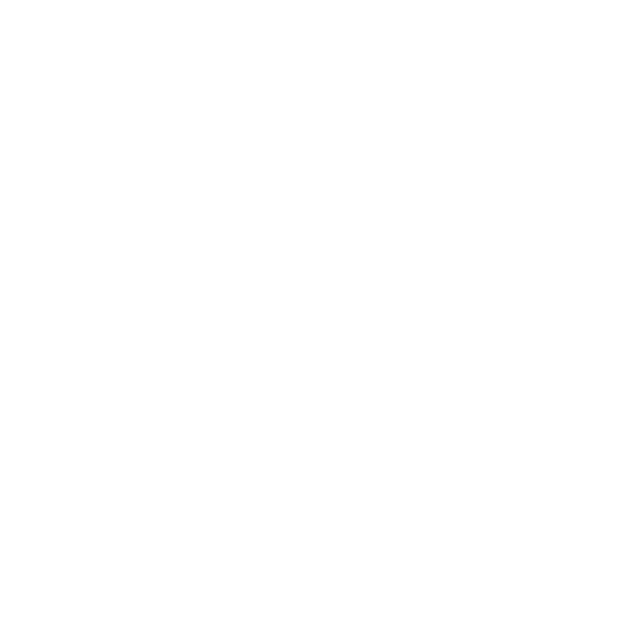
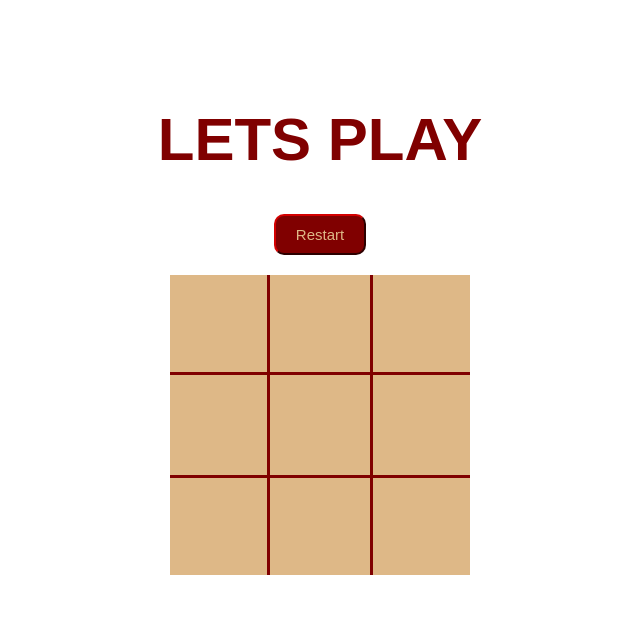
Before and after one commit to gymmu-DC-CS/tic-tac-toe-eloelo0320, a plain HTML site: page index.html in a window 1280 px wide. Shown: the whole page, without its empty margins (320-960 px from the left). Drawn offline with Linux system fonts and the light colour scheme.

Commit message:
lesson end

```diff
--- a/app.css
+++ b/app.css
@@ -0,0 +1,56 @@
+body{
+    margin:0;
+    padding:0;
+    color:maroon;
+    font-family: sans-serif;
+}
+
+*{
+    box-sizing: border-box;
+}
+
+h1{
+    font-size: 60px;
+    text-transform: uppercase;
+}
+
+.container{
+    padding: 40px;
+    height: 80vh;
+    display: flex;
+    justify-content: center;
+    align-items: center;
+    flex-direction: column;
+}
+
+#gameboard{
+    width: 300px;
+    display: flex;
+    flex-wrap: wrap;
+    margin-top: 20px;
+}
+
+.box{
+    height: 100px;
+    width: 100px;
+    display: flex;
+    justify-content: center;
+    align-items: center;
+    color: maroon;
+    background-color: burlywood;font-size: 100px;
+
+}
+
+button{
+    padding: 10px 20px;
+    border-radius: 10px;
+    background-color: maroon;
+    color: burlywood;
+    border-color: maroon;
+    font-size: 15px;
+    transition: 200ms transform;
+}
+
+button:hover{
+    cursor: pointer;
+}
--- a/app.js
+++ b/app.js
@@ -0,0 +1,42 @@
+const boxes = Array.from(document.getElementsByClassName('box'));
+console.log(boxes);
+
+const spaces = [null, null, null,null, null, null,null, null, null]
+const O_text = 'O';
+const X_text = 'X';
+let currentplayer = O_text;
+
+
+
+const drawBoard = () => {
+    boxes.forEach ((box, index)=>{
+        let styleString= '';
+        if(index<3){
+            styleString += 'border-bottom: 3px solid maroon;';
+        }
+        if(index % 3===0){
+            styleString += 'border-right: 3px solid maroon;';
+        }
+        if(index % 3===2){
+            styleString += 'border-left: 3px solid maroon;';
+        }
+        if(index>5){
+            styleString += 'border-top: 3px solid maroon;';
+        }
+        box.style=styleString;
+        box.addEventListener('click', boxClicked)
+    });
+};
+
+const boxClicked = (e) => {
+    const id =e.target.id;
+    console.log(id)
+    if(!spaces[id]){
+        spaces [id] = currentplayer;
+        e.target.innerText = currentplayer;
+
+        currentplayer= currentplayer===O_text ? X_text : O_text;
+    }
+};
+
+drawBoard();
--- a/index.html
+++ b/index.html
@@ -3,9 +3,25 @@
 <head>
     <meta charset="UTF-8">
     <meta name="viewport" content="width=device-width, initial-scale=1.0">
-    <title>Document</title>
+    <title>tic tack toe</title>
+    <link rel="stylesheet" href="app.css">
 </head>
 <body>
-
+    <div class='container'>
+        <h1 id="playText">Lets play</h1>
+        <button id="restartBtn">Restart</button>
+        <div id="gameboard">
+            <div class="box" id="0"></div>
+            <div class="box" id="1"></div>
+            <div class="box" id="2"></div>
+            <div class="box" id="3"></div>
+            <div class="box" id="4"></div>
+            <div class="box" id="5"></div>
+            <div class="box" id="6"></div>
+            <div class="box" id="7"></div>
+            <div class="box" id="8"></div>
+        </div>
+    </div>
+    <script src="app.js"></script>
 </body>
 </html>
```
